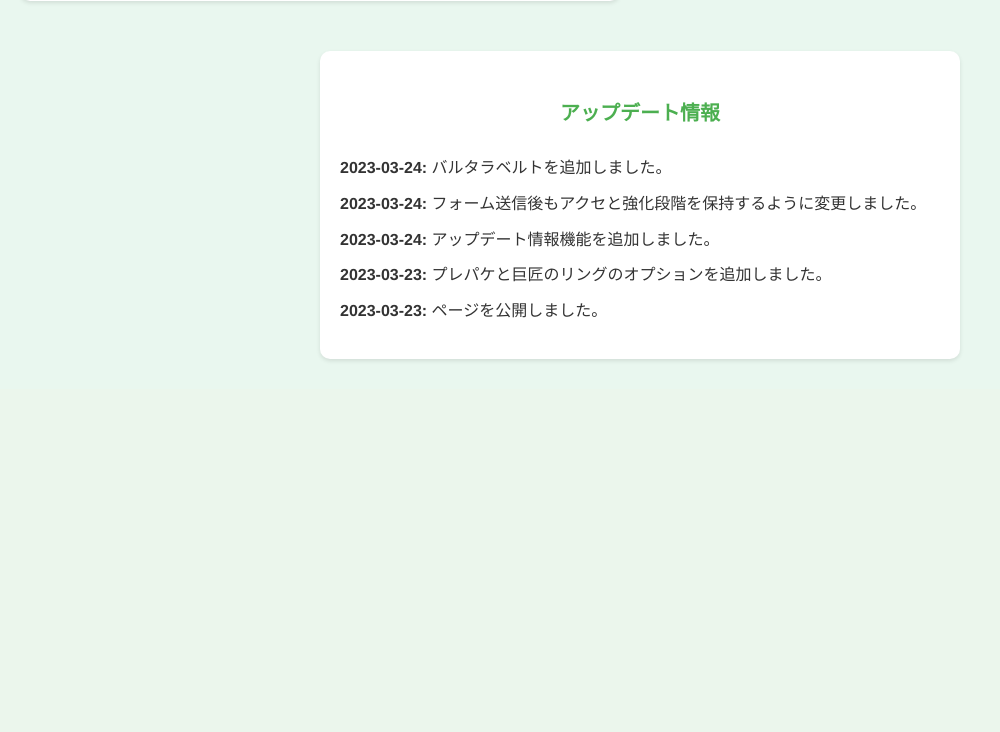
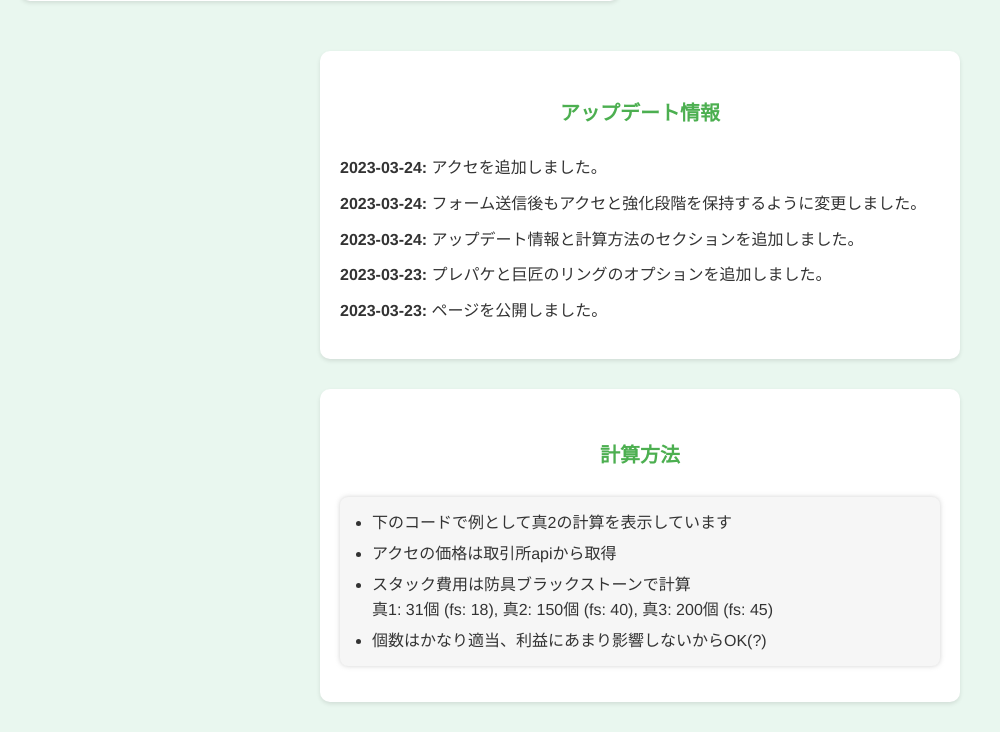
Before and after one commit to Lejenay/bdo_app, a Flask app: page / in a window 1280 px wide. Shown: the part 727-1459 px from the top of the page, without its empty margins (0-1000 px from the left). Before the commit the page ends 1088 px from the top, so only its background shows below. Run offline with Flask 2, Linux system fonts and the light colour scheme; parts of the project's set-up code (start-up, migrations or seed data) failed here and were passed over; some libraries are stand-ins or nearby versions.

Commit message:
fun function founded

```diff
--- a/app.py
+++ b/app.py
@@ -133,7 +133,7 @@ def acc_pri(acc, tax):
     '''
 
 def acc_duo(acc, tax):
-    try2_stack_cost = (280 + 31) * bs_armour
+    try2_stack_cost = (150 + 31) * bs_armour
     try1_stack_cost = 31 * bs_armour
     s2_chance = 0.7*0.5
     s1f1_chance = 0.7*0.5
@@ -147,8 +147,8 @@ def acc_duo(acc, tax):
     return str_duo_expected_value, str_base_sell
 
 def acc_tri(acc, tax):
-    try3_stack_cost = (480 + 280 + 31) * bs_armour
-    try2_stack_cost = (280 + 31) * bs_armour
+    try3_stack_cost = (200 + 150 + 31) * bs_armour
+    try2_stack_cost = (150 + 31) * bs_armour
     try1_stack_cost = 31 * bs_armour
     s3_chance = 0.7*0.5*0.41
     s2f1_chance = 0.7*0.5*0.59
@@ -165,7 +165,7 @@ def acc_tri(acc, tax):
 updates = [
     {
         'date': '2023-03-24',
-        'info': 'バルタラベルトを追加しました。'
+        'info': 'アクセを追加しました。'
     },
     {
         'date': '2023-03-24',
@@ -173,7 +173,7 @@ updates = [
     },
     {
         'date': '2023-03-24',
-        'info': 'アップデート情報機能を追加しました。'
+        'info': 'アップデート情報と計算方法のセクションを追加しました。'
     },
     {
         'date': '2023-03-23',
--- a/templates/index.html
+++ b/templates/index.html
@@ -192,6 +192,39 @@
             margin-bottom: 10px;
          }
 
+         .gist {
+            width: 100% !important;
+         }
+
+         .calculation-method {
+            max-width: 600px;
+            margin: 30px auto;
+            padding: 20px;
+            background-color: #fff;
+            box-shadow: 0 2px 4px rgba(0, 0, 0, 0.1);
+            border-radius: 10px;
+         }
+
+         .calculation-method h3 {
+            font-size: 20px;
+            text-align: center;
+            padding: 10px;
+            margin-bottom: 15px;
+            color: #4caf50;
+         }
+
+         .calculation-method ul {
+            background: #f6f6f6;
+            border-radius :8px;
+            box-shadow :0px 0px 5px rgba(192, 192, 192, 0.712);
+            padding: 0.5em 0.5em 0.5em 2em;
+         }
+
+         .calculation-method li {
+            margin-bottom: 5px;
+            margin-top: 5px;
+         }
+
       </style>
    </head>
    <body>
@@ -275,6 +308,21 @@
                      {% endfor %}
                   </ul>
                </section>
+               <section class="calculation-method">
+                  <h3>計算方法</h3>
+                  <ul>
+                     <li>下のコードで例として真2の計算を表示しています</li>
+                     <li>アクセの価格は取引所apiから取得</li>
+                     <li>スタック費用は防具ブラックストーンで計算</br>
+                     真1: 31個 (fs: 18), 真2: 150個 (fs: 40), 真3: 200個 (fs: 45)</li>
+                     <li>個数はかなり適当、利益にあまり影響しないからOK(?)</li>
+                  </ul>
+                  <div class="gist">
+                     <script src="https://gist.github.com/Lejenay/181beb6c19fb51051102dc2637f7e860.js"></script>
+                  </div>
+               </section>
+
+
 
       <!-- jQuery and Select2 JavaScript -->
       <script src="https://code.jquery.com/jquery-3.6.0.min.js"></script>
```
Lines whose indentation alone changed are shown as unchanged.
